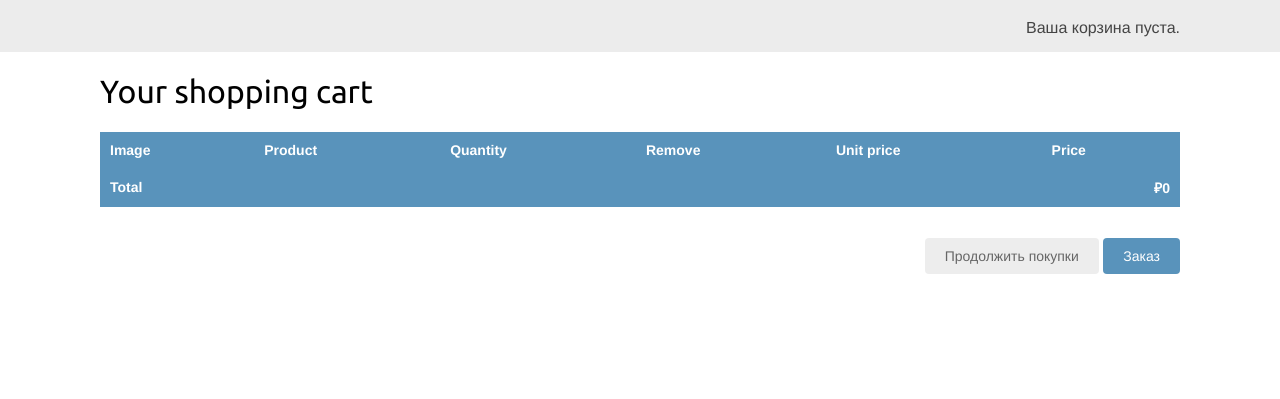
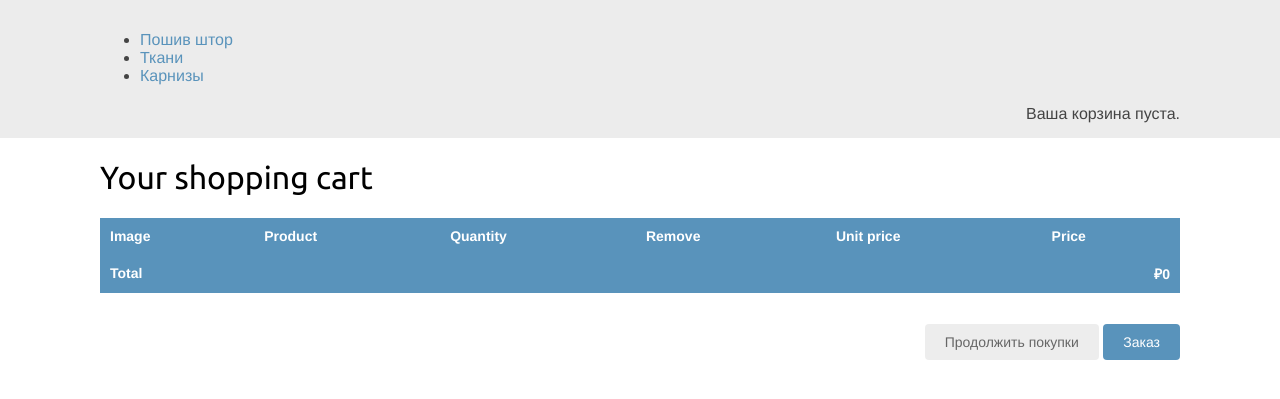
Before and after one commit to markandrey/damask_pr, a Django app: page /cart/ in a window 1280 px wide. Shown: the part 46-445 px from the top of the page. Run offline with Django 5.2, Linux system fonts and the light colour scheme; parts of the project's set-up code (start-up, migrations or seed data) failed here and were passed over.

Commit message:
add mmenu

```diff
--- a/damask/shop/templates/shop/base.html
+++ b/damask/shop/templates/shop/base.html
@@ -14,6 +14,14 @@
         <a href="/" class="logo">DAMASK – интерьерный текстиль на заказ</a>
     </div>
     <div id="subheader">
+        <div>
+            <ul class="main-menu">
+              <li><a href="#">Пошив штор</a></li>
+              <li><a href="#">Ткани</a></li>
+              <li><a href="#">Карнизы</a></li>
+            </ul>
+        </div>
+
         <div class="cart">
             {% with total_items=cart|length %}
                 {% if total_items > 0 %}
--- a/damask/shop/templates/shop/product/list.html
+++ b/damask/shop/templates/shop/product/list.html
@@ -2,7 +2,9 @@
 {% load static %}
 
 {% block title %}
-{% if category %}{{ category.name }}{% else %}Products{% endif %}
+    {% if category %}{{ category.name }}
+    {% else %}Весь ассортимент
+    {% endif %}
 {% endblock %}
 
 {% block content %}
@@ -21,7 +23,7 @@
 </div>
 
 <div id="main" class="product-list">
-    <h1>{% if category %}{{ category.name }}{% else %}Ассортимент{% endif %}</h1>
+    <h1>{% if category %}{{ category.name }}{% else %}Весь ассортимент{% endif %}</h1>
     {% for product in products %}
     <div class="item">
         <a href="{{ product.get_absolute_url }}">
```
